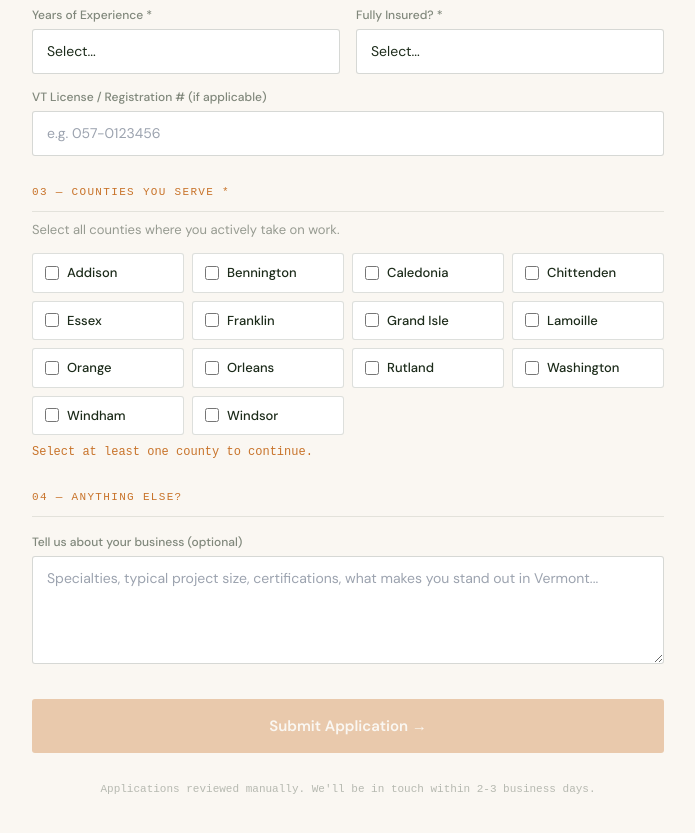
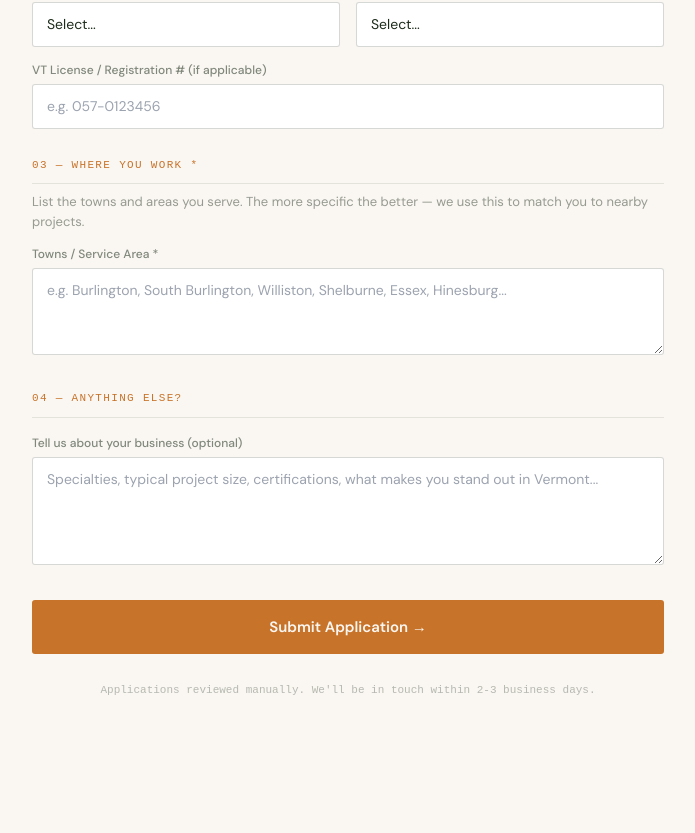
Before and after one commit to alderprojects/alder-projects-site, a Next.js app: page /contractors in a window 1280 px wide. Shown: the part 985-1818 px from the top of the page, without its empty margins (292-987 px from the left). After the commit the page ends 1764 px from the top, so only its background shows below. Built offline with nearby package versions, Linux system fonts and the light colour scheme.

Commit message:
Update page.tsx

```diff
--- a/src/app/contractors/page.tsx
+++ b/src/app/contractors/page.tsx
@@ -3,15 +3,14 @@ import { useState } from 'react'
 import Link from 'next/link'
 
 const TRADES = ['General Contractor','Carpenter / Finish Work','Kitchen & Bath Specialist','Deck & Outdoor Structures','Roofing','Plumbing','HVAC / Heating','Electrical','Painting & Interior','Basement Finishing','Masonry / Stonework','Insulation & Weatherization','Other']
-const COUNTIES = ['Addison','Bennington','Caledonia','Chittenden','Essex','Franklin','Grand Isle','Lamoille','Orange','Orleans','Rutland','Washington','Windham','Windsor']
 const EXP = ['1-2 years','3-5 years','6-10 years','10-20 years','20+ years']
 
 type F = {
   name:string; businessName:string; email:string; phone:string
   trade:string; otherTrade:string; yearsExp:string; insured:string
-  licenseNumber:string; counties:string[]; website:string; notes:string
+  licenseNumber:string; serviceArea:string; website:string; notes:string
 }
-const EMPTY:F = {name:'',businessName:'',email:'',phone:'',trade:'',otherTrade:'',yearsExp:'',insured:'',licenseNumber:'',counties:[],website:'',notes:''}
+const EMPTY:F = {name:'',businessName:'',email:'',phone:'',trade:'',otherTrade:'',yearsExp:'',insured:'',licenseNumber:'',serviceArea:'',website:'',notes:''}
 
 const I: React.CSSProperties = {width:'100%',backgroundColor:'white',border:'1px solid rgba(28,43,26,0.18)',borderRadius:'3px',padding:'11px 14px',fontSize:'14px',color:'#1C2B1A',outline:'none',fontFamily:"'DM Sans',system-ui,sans-serif",boxSizing:'border-box' as const}
 const L: React.CSSProperties = {display:'block',fontSize:'12px',fontWeight:500,color:'rgba(28,43,26,0.55)',marginBottom:'5px'}
@@ -23,12 +22,8 @@ export default function ContractorsPage() {
   const set = (k:keyof F) => (e:React.ChangeEvent<HTMLInputElement|HTMLSelectElement|HTMLTextAreaElement>) =>
     setForm(p => ({...p, [k]: e.target.value}))
 
-  const toggleCounty = (c:string) =>
-    setForm(p => ({...p, counties: p.counties.includes(c) ? p.counties.filter(x=>x!==c) : [...p.counties, c]}))
-
   const submit = async (e:React.FormEvent) => {
     e.preventDefault()
-    if (form.counties.length === 0) return
     setStatus('submitting')
     try {
       const r = await fetch('/api/contractors/apply', {method:'POST', headers:{'Content-Type':'application/json'}, body:JSON.stringify(form)})
@@ -71,10 +66,10 @@ export default function ContractorsPage() {
             Get matched with Vermont<br/><em style={{color:'#C8732A',fontStyle:'normal'}}>renovation leads.</em>
           </h1>
           <p style={{color:'rgba(245,239,224,0.5)',fontSize:'16px',lineHeight:1.7,maxWidth:'480px',margin:'0 auto 28px'}}>
-            Join Vermont&apos;s renovation network. Pre-screened homeowner projects matched to contractors by county and trade. No subscription — pay only when you win a job.
+            Pre-screened homeowner projects matched to your trade and service area. No subscription &mdash; pay only when you win a job.
           </p>
           <div style={{display:'flex',justifyContent:'center',flexWrap:'wrap',gap:'24px'}}>
-            {['Vermont contractors only','Pay per job won','2-4 leads per match'].map(t => (
+            {['Vermont contractors only','Pay per job won','No cold outreach'].map(t => (
               <div key={t} style={{display:'flex',alignItems:'center',gap:'8px'}}>
                 <span style={{color:'#7A9B6F',fontSize:'13px'}}>&#10003;</span>
                 <span style={{color:'rgba(245,239,224,0.55)',fontSize:'14px'}}>{t}</span>
@@ -143,17 +138,20 @@ export default function ContractorsPage() {
 
           {/* Section 3 */}
           <div>
-            <p style={{fontSize:'11px',fontFamily:'monospace',textTransform:'uppercase',letterSpacing:'0.12em',color:'#C8732A',marginBottom:'8px',paddingBottom:'10px',borderBottom:'1px solid rgba(28,43,26,0.1)'}}>03 — Counties You Serve *</p>
-            <p style={{fontSize:'13px',color:'rgba(28,43,26,0.45)',marginBottom:'14px'}}>Select all counties where you actively take on work.</p>
-            <div style={{display:'grid',gridTemplateColumns:'repeat(auto-fill,minmax(150px,1fr))',gap:'8px'}}>
-              {COUNTIES.map(county => (
-                <label key={county} style={{display:'flex',alignItems:'center',gap:'8px',padding:'9px 12px',backgroundColor:form.counties.includes(county)?'#1C2B1A':'white',border:form.counties.includes(county)?'1px solid #1C2B1A':'1px solid rgba(28,43,26,0.15)',borderRadius:'3px',cursor:'pointer'}}>
-                  <input type="checkbox" checked={form.counties.includes(county)} onChange={()=>toggleCounty(county)} style={{accentColor:'#C8732A',width:'14px',height:'14px'}}/>
-                  <span style={{fontSize:'13px',fontWeight:500,color:form.counties.includes(county)?'#F5EFE0':'#1C2B1A'}}>{county}</span>
-                </label>
-              ))}
-            </div>
-            {form.counties.length===0 && <p style={{fontSize:'12px',color:'#C8732A',marginTop:'8px',fontFamily:'monospace'}}>Select at least one county to continue.</p>}
+            <p style={{fontSize:'11px',fontFamily:'monospace',textTransform:'uppercase',letterSpacing:'0.12em',color:'#C8732A',marginBottom:'8px',paddingBottom:'10px',borderBottom:'1px solid rgba(28,43,26,0.1)'}}>03 — Where You Work *</p>
+            <p style={{fontSize:'13px',color:'rgba(28,43,26,0.45)',marginBottom:'14px'}}>
+              List the towns and areas you serve. The more specific the better — we use this to match you to nearby projects.
+            </p>
+            <Field label="Towns / Service Area" req>
+              <textarea
+                required
+                rows={3}
+                placeholder="e.g. Burlington, South Burlington, Williston, Shelburne, Essex, Hinesburg..."
+                value={form.serviceArea}
+                onChange={set('serviceArea')}
+                style={{...I, resize:'vertical'}}
+              />
+            </Field>
           </div>
 
           {/* Section 4 */}
@@ -166,8 +164,8 @@ export default function ContractorsPage() {
 
           <button
             type="submit"
-            disabled={status==='submitting' || form.counties.length===0}
-            style={{padding:'16px 32px',backgroundColor:status==='submitting'||form.counties.length===0?'rgba(200,115,42,0.35)':'#C8732A',color:'#FAF7F2',fontWeight:600,fontSize:'15px',border:'none',borderRadius:'3px',cursor:status==='submitting'||form.counties.length===0?'not-allowed':'pointer',fontFamily:"'DM Sans',system-ui,sans-serif"}}
+            disabled={status==='submitting'}
+            style={{padding:'16px 32px',backgroundColor:status==='submitting'?'rgba(200,115,42,0.35)':'#C8732A',color:'#FAF7F2',fontWeight:600,fontSize:'15px',border:'none',borderRadius:'3px',cursor:status==='submitting'?'not-allowed':'pointer',fontFamily:"'DM Sans',system-ui,sans-serif"}}
           >
             {status==='submitting' ? 'Submitting...' : 'Submit Application →'}
           </button>
```
